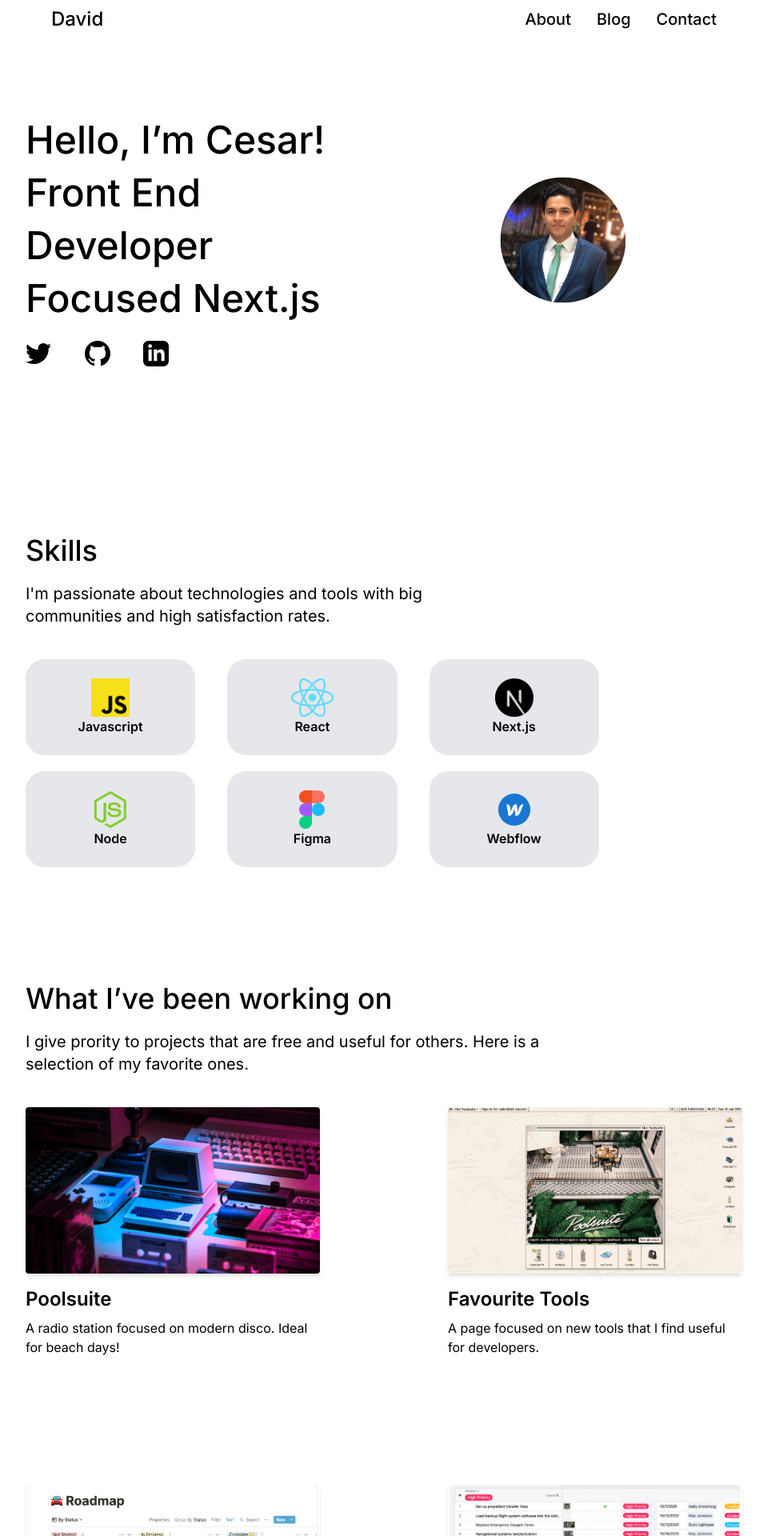
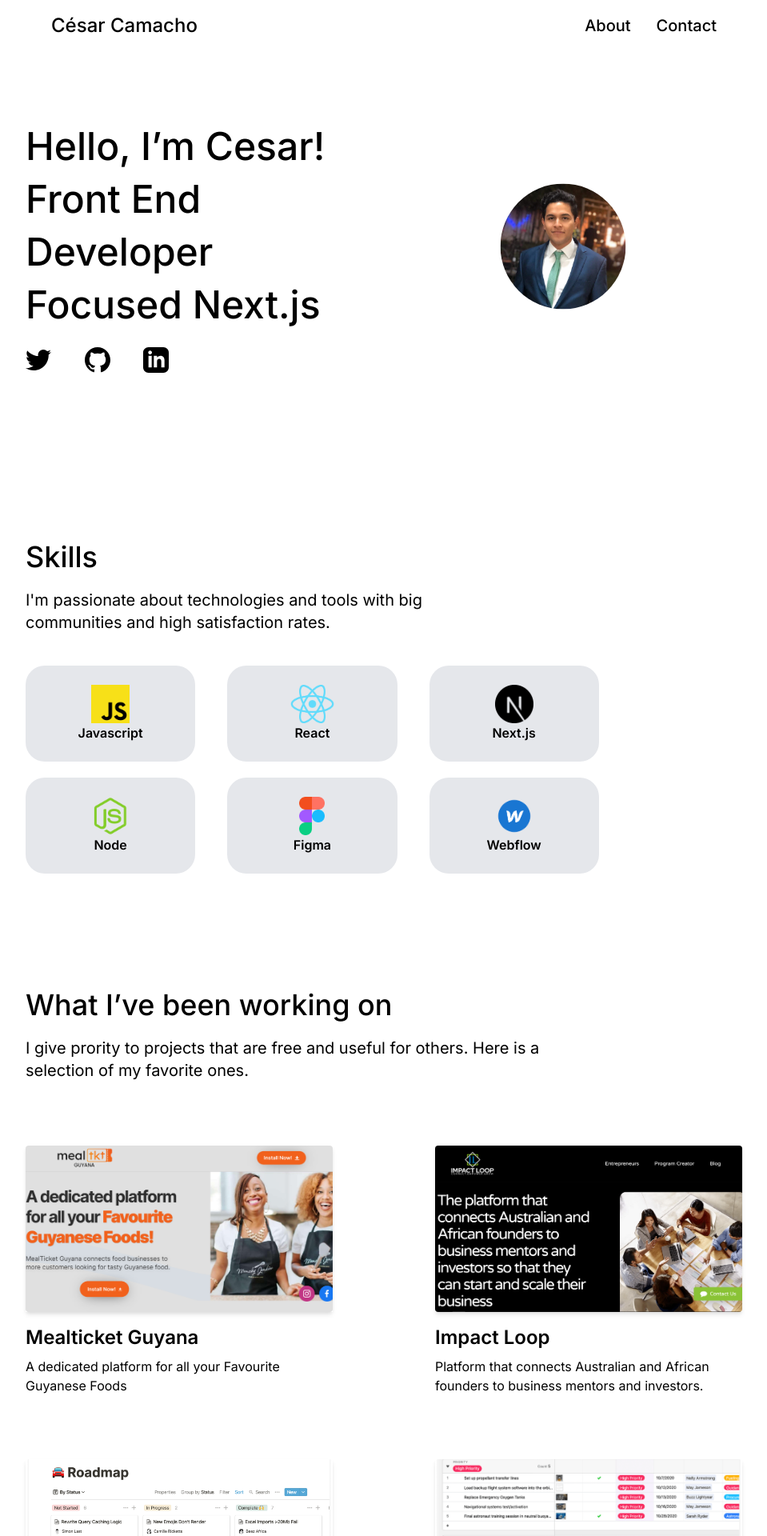
Before and after one commit to cesardcm/portfolio-v1, a Next.js app: page / in a window 1280 px wide. Shown: the top 1920 px of the page at 80% size, without its empty margins (160-1119 px from the left). Built offline with nearby package versions, Linux system fonts and the light colour scheme.

Commit message:
Added real projects, anchor tags to sections and custom css for smooth scrolling

```diff
--- a/pages/index.js
+++ b/pages/index.js
@@ -20,18 +20,15 @@ export default function Home() {
       </Head>
 
       <header className="font-medium">
-        <nav className="container flex flex-row items-center justify-between max-w-6xl px-40 mx-auto mt-2 mb-2 ">
+        <nav className="container flex flex-row items-center justify-between max-w-6xl px-40 mx-auto mt-4 mb-2 ">
           <div className="items-center text-2xl ">
-            <h2 className="">David</h2>
+            <h2 className="">César Camacho</h2>
           </div>
           <div className="text-xl">
-            <a className="ml-8 hover:underline" href="">
+            <a className="ml-8 hover:underline" href="#about">
               About
             </a>
-            <a className="ml-8 hover:underline" href="">
-              Blog
-            </a>
-            <a className="ml-8 hover:underline" href="">
+            <a className="ml-8 hover:underline" href="#contact">
               Contact
             </a>
           </div>
@@ -89,14 +86,13 @@ export default function Home() {
 
         {/*  ---------------------------------- Skils ----------------------------------  */}
 
-        <div id="Skills" className="flex flex-col mx-auto mt-36 mb-36 ">
+        <div id="about" className="flex flex-col mx-auto mt-36 mb-36 ">
           <h2 className="text-4xl font-medium">Skills</h2>
           <div className="w-3/5 mt-5">
-            {" "}
             <p className="text-xl ">
               I'm passionate about technologies and tools with big communities
               and high satisfaction rates.
-            </p>{" "}
+            </p>
           </div>
 
           <div className="grid items-center w-4/5 grid-cols-3 mt-10 font-semibold text-center gap-x-10 gap-y-5 ">
@@ -154,32 +150,37 @@ export default function Home() {
               Here is a selection of my favorite ones.
             </p>
           </div>
-          <div className="grid grid-cols-2 gap-40 mt-10">
+          <div className="grid grid-cols-2 mt-20 gap-x-32 gap-y-20">
             <div>
-              <div className="shadow-md ">
-                <img
-                  src="images/project1.jpg"
-                  className="object-cover w-full rounded h-52"
-                ></img>
+              <div className="transform shadow-md ">
+                <a target="_blank" href="https://mealticketguyana.com/">
+                  <img
+                    src="images/portfolio-projects/portfolio-project-1.png"
+                    className="object-cover rounded h-52 w-96 "
+                  ></img>
+                </a>
               </div>
               <div className="pt-4">
-                <h3 className="text-2xl font-semibold">Poolsuite</h3>
+                <h3 className="text-2xl font-semibold">Mealticket Guyana</h3>
                 <p className="mt-2">
-                  A radio station focused on modern disco. Ideal for beach days!
+                  A dedicated platform for all your Favourite Guyanese Foods
                 </p>
               </div>
             </div>
             <div>
               <div className="shadow-md ">
-                <img
-                  src="images/project2.png"
-                  className="object-cover w-full rounded h-52"
-                ></img>
+                <a target="_blank" href="https://impactloopapp.com/">
+                  <img
+                    src="images/portfolio-projects/portfolio-project-2.png"
+                    className="object-cover rounded h-52 w-96"
+                  ></img>
+                </a>
               </div>
               <div className="pt-4">
-                <h3 className="text-2xl font-semibold">Favourite Tools</h3>
+                <h3 className="text-2xl font-semibold">Impact Loop</h3>
                 <p className="mt-2">
-                  A page focused on new tools that I find useful for developers.
+                  Platform that connects Australian and African founders to
+                  business mentors and investors.
                 </p>
               </div>
             </div>
@@ -187,7 +188,7 @@ export default function Home() {
               <div className="shadow-md ">
                 <img
                   src="images/project3.png"
-                  className="object-cover w-full rounded h-52"
+                  className="object-cover rounded h-52 w-96 "
                 ></img>
               </div>
               <div className="pt-4">
@@ -202,7 +203,7 @@ export default function Home() {
               <div className="shadow-md ">
                 <img
                   src="images/project4.png"
-                  className="object-cover w-full rounded h-52"
+                  className="object-cover rounded h-52 w-96 "
                 ></img>
               </div>
               <div className="pt-4">
@@ -220,12 +221,17 @@ export default function Home() {
           <h2 className="text-4xl font-medium">Let’s talk!</h2>
           <div className="text-xl ">
             <p className="mt-4 ">Feel free to send me a message if: </p>
-            <ul className="mt-4 ml-6 list-disc ">
+            <ul className="mt-4 mb-4 ml-6 list-disc ">
               <li>You want us to work together</li>
               <li>Have a cool project (i’m always interested!) </li>
               <li>Just want to say hi! </li>
             </ul>
-            <p className="mt-6 font-semibold">cesar.camat@gmail.com</p>
+            <a
+              className="text-blue-600 underline hover:text-blue-800 visited:text-purple-600"
+              href="mailto: cesardcm99@gmail.com"
+            >
+              cesardcm99@gmail.com
+            </a>
           </div>
         </div>
       </main>
--- a/styles/global.css
+++ b/styles/global.css
@@ -9,3 +9,7 @@
     @apply text-5xl;
   }
 }
+
+html {
+  scroll-behavior: smooth;
+}
--- a/tailwind.config.js
+++ b/tailwind.config.js
@@ -1,24 +1,24 @@
-const defaultTheme = require('tailwindcss/defaultTheme')
+const defaultTheme = require("tailwindcss/defaultTheme");
 
 module.exports = {
-  mode: 'jit',
-  purge: ['./pages/**/*.{js,ts,jsx,tsx}', './components/**/*.{js,ts,jsx,tsx}'],
+  mode: "jit",
+  purge: ["./pages/**/*.{js,ts,jsx,tsx}", "./components/**/*.{js,ts,jsx,tsx}"],
   darkMode: false, // or 'media' or 'class'
   theme: {
     extend: {
       scale: {
-        '35': '.35'
+        35: ".35",
       },
       colors: {
-        'para': '#374151',
+        para: "#374151",
       },
       fontFamily: {
         sans: ["'Inter'", ...defaultTheme.fontFamily.sans],
-      }
+      },
     },
   },
   variants: {
     extend: {},
   },
   plugins: [],
-}
+};
```
Also changed, not shown: public/images/portfolio-projects/portfolio-project-1.png (added), public/images/portfolio-projects/portfolio-project-2.png (added).
